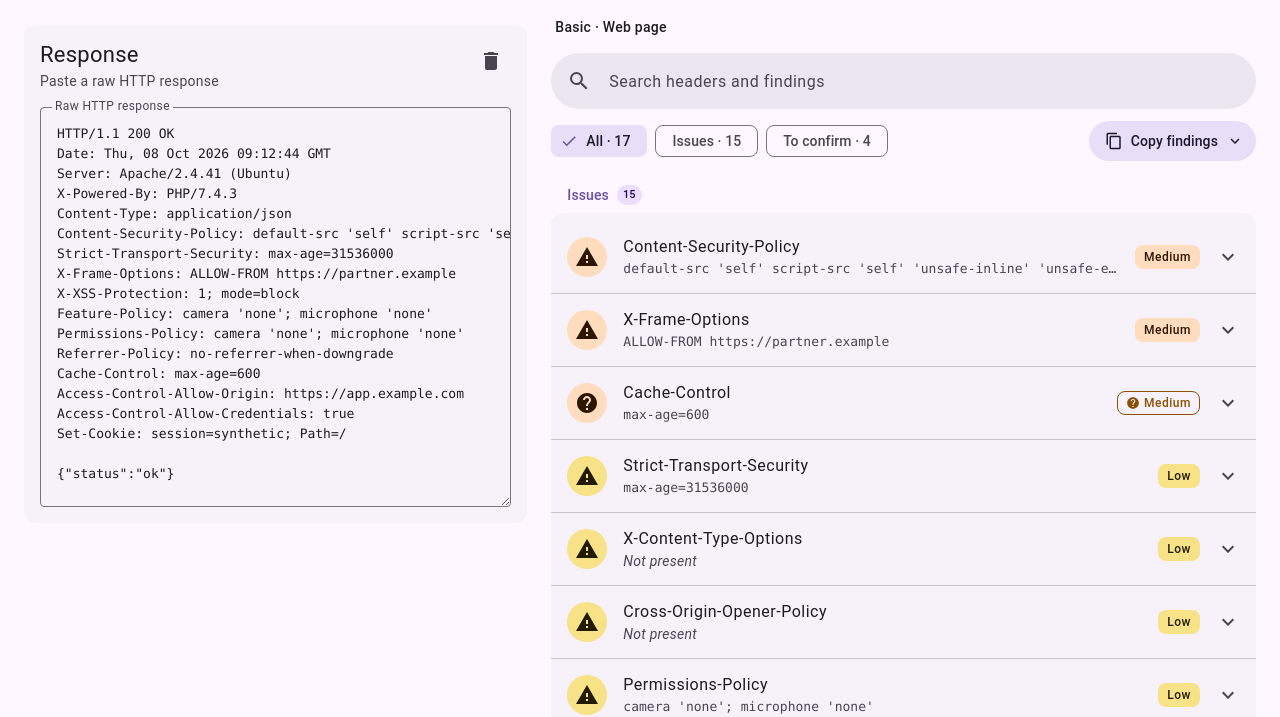
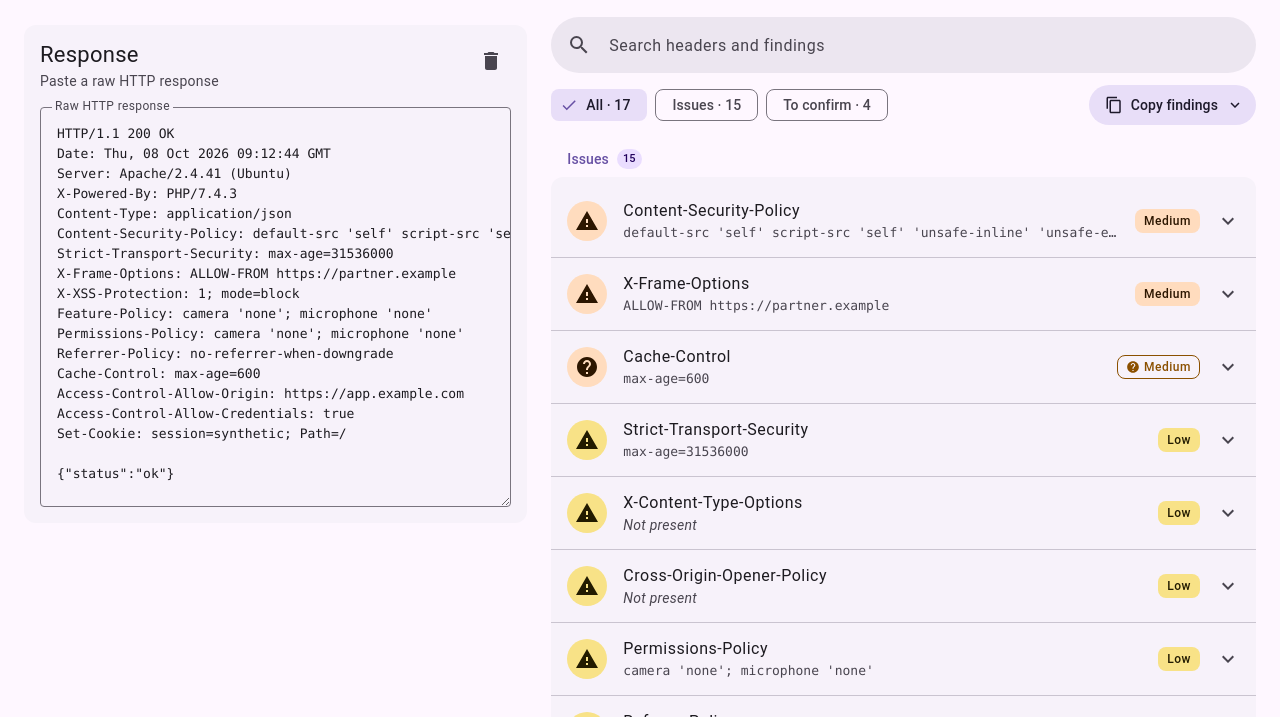
Before and after one commit to frankheat/header-analyzer, a website: page index.html in a window 1280 px wide. Both pictures are taken after a click on the button "Try a sample". Shown: the part 55-772 px from the top of the page. Drawn offline with Linux system fonts and the light colour scheme.

Commit message:
Remove the profile and mode line above the results
The two selectors already show which profile and mode are in use, so the line repeating them, and the REST API note with its source, are gone.

```diff
--- a/assets/styles.css
+++ b/assets/styles.css
@@ -502,10 +502,6 @@ svg { fill: currentColor; }
   box-shadow: var(--elev-3);
   animation: snack-in 0.25s var(--ease);
 }
-/* Which profile and mode produced the report */
-.report-context { display: flex; flex-wrap: wrap; align-items: baseline; gap: 4px 12px; padding: 0 4px; color: var(--md-on-surface-variant); font-size: 14px; line-height: 20px; }
-.report-context p { margin: 0; }
-.report-context strong { color: var(--md-on-surface); font-weight: 500; }
 @keyframes snack-in { from { opacity: 0; transform: translate(-50%, 16px); } }
 
 /* ------------------------------------------------------------- Responsive */
--- a/src/ui/app.js
+++ b/src/ui/app.js
@@ -295,7 +295,7 @@
     }
     if (!report.ok) return [errorState('Nothing to analyse', report.error)];
 
-    const nodes = [contextCard(report)];
+    const nodes = [];
     if (report.notes.length) nodes.push(notesCard(report.notes));
     nodes.push(filterBar(report));
     nodes.push(...listSections(report));
@@ -338,16 +338,6 @@
       copyText(lines.map((l) => `- ${l.text}`).join('\n'), done);
     });
     return el('div', { className: 'menu-anchor copy-anchor' }, button, menu);
-  }
-
-  /** Which rules produced the report; in REST API mode, what the response is taken to be. */
-  function contextCard(report) {
-    const api = report.mode.id === 'api';
-    return el('div', { className: 'report-context' },
-      el('p', null,
-        el('strong', { text: `${report.profile.name} · ${report.mode.name}` }),
-        api ? ' · Evaluated as an API called from a browser.' : ''),
-      api ? sourcesNode(['rest-scope']) : null);
   }
 
   function notesCard(notes) {
```
Also changed, not shown: RULES.md (+1 -2 lines), dist/header-analyzer.html.
